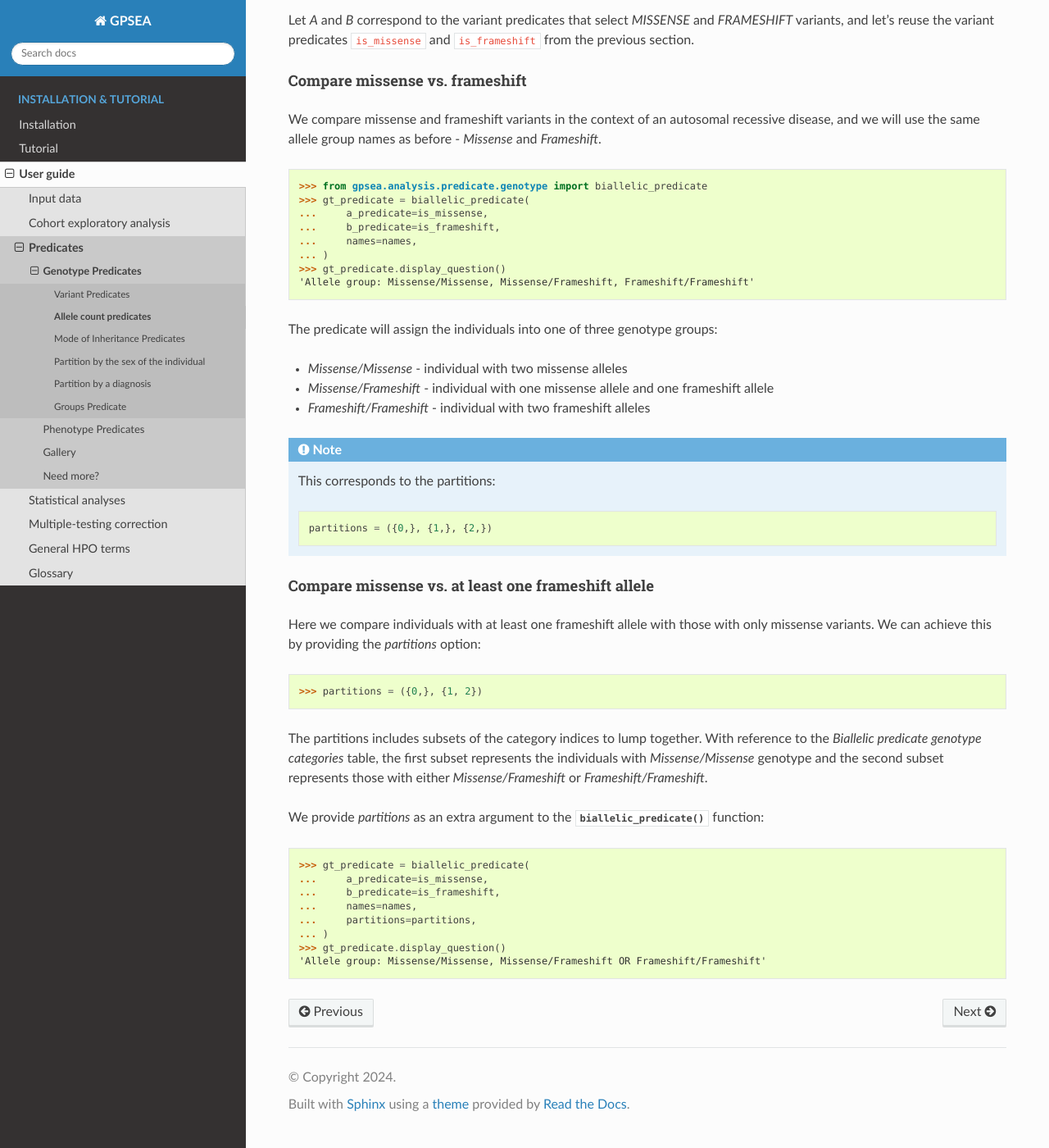
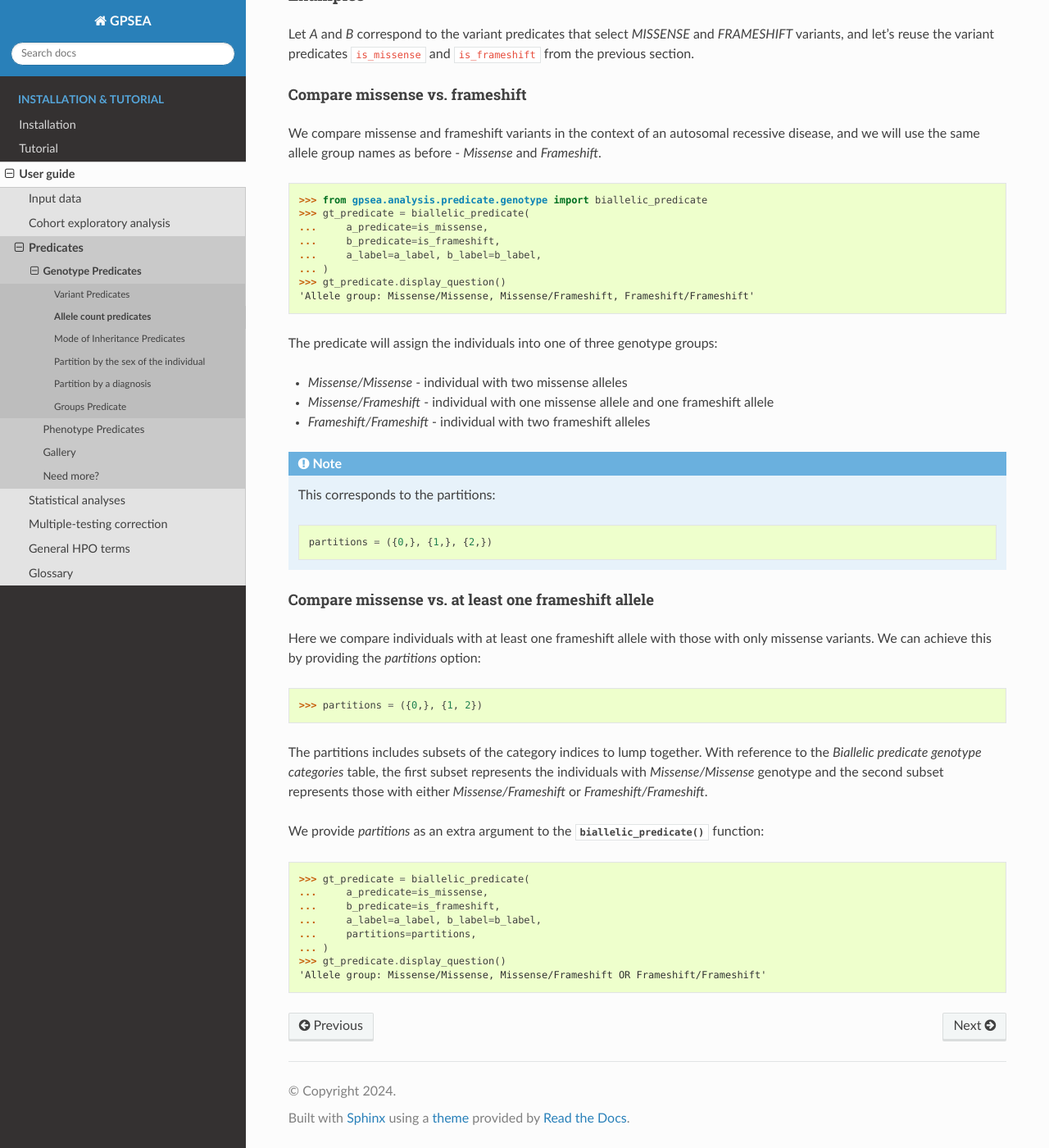
Before and after one commit to monarch-initiative/gpsea, a Sphinx documentation site: the page built from docs/user-guide/predicates/allele_count_predicates.rst, in a window 1280 px wide and 1400 px high, scrolled down 2545 px. Shown: the whole window at 82% size. Built offline with Sphinx 7.4.7 and the Read the Docs theme 3.1.0, drawn with Linux system fonts in a browser that asks for light colours; pages that are not in the unit, such as notebooks, are missing from menus; some of the changed text lies outside the part shown.

Commit message:
Ask for the predicate group labels individually.

```diff
--- a/docs/tutorial.rst
+++ b/docs/tutorial.rst
@@ -204,7 +204,7 @@
 >>> gt_predicate = monoallelic_predicate(
 ...     a_predicate=VariantPredicates.variant_effect(VariantEffect.MISSENSE_VARIANT, tx_id),
 ...     b_predicate=VariantPredicates.variant_effect(VariantEffect.FRAMESHIFT_VARIANT, tx_id),
-...     names=('Missense', 'Frameshift')
+...     a_label="Missense", b_label="Frameshift",
 ... )
 >>> gt_predicate.display_question()
 'Allele group: Missense, Frameshift'
--- a/docs/user-guide/analyses/measurements.rst
+++ b/docs/user-guide/analyses/measurements.rst
@@ -66,7 +66,7 @@
 >>> gt_predicate = biallelic_predicate(
 ...     a_predicate=is_missense,
 ...     b_predicate=~is_missense,
-...     names=('Missense', 'Other'),
+...     a_label="Missense", b_label="Other",
 ...     partitions=({0,}, {1, 2}),
 ... )
 >>> gt_predicate.display_question()
--- a/docs/user-guide/analyses/phenotype-scores.rst
+++ b/docs/user-guide/analyses/phenotype-scores.rst
@@ -128,7 +128,7 @@
 >>> gt_predicate = monoallelic_predicate(
 ...     a_predicate=point_mutation,
 ...     b_predicate=lof_mutation,
-...     names=('Point', 'LoF'),
+...     a_label="Point", b_label="LoF",
 ... )
 >>> gt_predicate.display_question()
 'Allele group: Point, LoF'
--- a/docs/user-guide/analyses/survival.rst
+++ b/docs/user-guide/analyses/survival.rst
@@ -58,7 +58,7 @@
 >>> gt_predicate = monoallelic_predicate(
 ...     a_predicate=is_in_exon3,
 ...     b_predicate=~is_in_exon3,
-...     names=('Exon 3', 'Other'),
+...     a_label="Exon 3", b_label="Other",
 ... )
 >>> gt_predicate.display_question()
 'Allele group: Exon 3, Other'
--- a/docs/user-guide/predicates/allele_count_predicates.rst
+++ b/docs/user-guide/predicates/allele_count_predicates.rst
@@ -65,7 +65,8 @@
 Monoallelic predicate lets us customize the category names.
 Let's use `Missense` and `Frameshift` instead of the defaults `A` and `B`:
 
->>> names = ("Missense", "Frameshift")
+>>> a_label = "Missense"
+>>> b_label = "Frameshift"
 
 Now we have all we need to create the monoallelic predicate:
 
@@ -73,7 +74,7 @@
 >>> gt_predicate = monoallelic_predicate(
 ...     a_predicate=is_missense,
 ...     b_predicate=is_frameshift,
-...     names=names,
+...     a_label=a_label, b_label=b_label,
 ... )
 >>> gt_predicate.display_question()
 'Allele group: Missense, Frameshift'
@@ -154,7 +155,7 @@
 >>> gt_predicate = biallelic_predicate(
 ...     a_predicate=is_missense,
 ...     b_predicate=is_frameshift,
-...     names=names,
+...     a_label=a_label, b_label=b_label,
 ... )
 >>> gt_predicate.display_question()
 'Allele group: Missense/Missense, Missense/Frameshift, Frameshift/Frameshift'
@@ -191,7 +192,7 @@
 >>> gt_predicate = biallelic_predicate(
 ...     a_predicate=is_missense,
 ...     b_predicate=is_frameshift,
-...     names=names,
+...     a_label=a_label, b_label=b_label,
 ...     partitions=partitions,
 ... )
 >>> gt_predicate.display_question()
```
Also changed, not shown: 4 other files.
